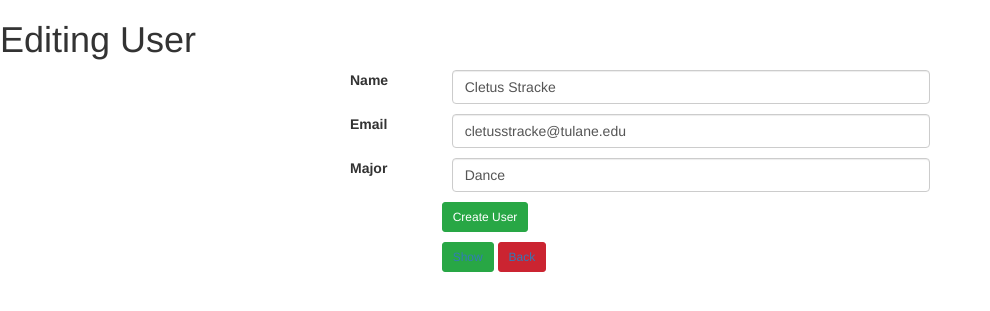
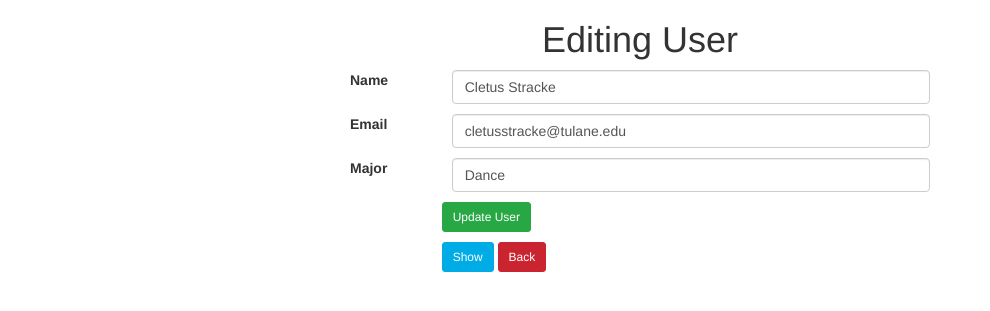
Before and after one commit to mpwint/CMPS3300-project, a Rails app: page /users/1/edit in a window 1280 px wide. Shown: the part 52-363 px from the top of the page, without its empty margins (0-990 px from the left). Run offline with Rails 7, Linux system fonts and the light colour scheme; style sheets or scripts are compiled from the project's sources.

Commit message:
DRY buttons and forms

```diff
--- a/app/assets/stylesheets/application.css
+++ b/app/assets/stylesheets/application.css
@@ -14,6 +14,16 @@
  *= require_self
  */
 
+h1 {
+    text-align: center;
+}
+
+.btn-primary.btn-blue {
+color: #fff;
+background-color: #00ace6;
+border-color: #00ace6
+}
+
 .btn-primary.btn-green {
 color: #fff;
 background-color: #28a745;
--- a/app/views/layouts/_navbar.html.erb
+++ b/app/views/layouts/_navbar.html.erb
@@ -24,8 +24,8 @@
     <ul class="nav navbar-nav navbar-right">
       <% if user_signed_in? %>
         <li><a href = <%= edit_user_registration_path(current_user) %>><span class="glyphicon glyphicon-user"></span><%= current_user.email %></a></li>
-        <li><a href="/users/sign_out"><span class="glyphicon glyphicon-log-in"></span> Logout </a></li>
-      <% else %>
+        <li><%= link_to "Logout", destroy_user_session_path, method: :delete, :class => 'glyphicon glyphicon-log-in' %></li>
+        <% else %>
         <li><a href="/users/sign_in"><span class="glyphicon glyphicon-log-in"></span> Login </a></li>
       <% end %>
     </ul>
--- a/app/views/posts/_form.html.erb
+++ b/app/views/posts/_form.html.erb
@@ -45,7 +45,7 @@
   </div>
 
   <div class="actions col-xs-12 col-sm-6 col-sm-offset-4">
-    <%= form.submit %>
+    <%= form.submit nil, :class => "btn btn-sm btn-primary btn-green" %>
   </div>
 
 <% end %>
--- a/app/views/posts/edit.html.erb
+++ b/app/views/posts/edit.html.erb
@@ -3,6 +3,6 @@
 <%= render 'form', post: @post %>
 
 <div class="actions col-xs-12 col-sm-6 col-sm-offset-4">
-  <button class="btn btn-sm btn-primary btn-green"><%= link_to 'Show', @post %></button>
-  <button class="btn btn-sm btn-primary btn-red"><%= link_to 'Back', posts_path %></button>
+  <%= link_to 'Show', @post, :class => "btn btn-sm btn-primary btn-blue" %>
+  <%= link_to 'Back', posts_path, :class => "btn btn-sm btn-primary btn-red" %>
 </div>
--- a/app/views/posts/new.html.erb
+++ b/app/views/posts/new.html.erb
@@ -1,6 +1,4 @@
-<div class="center col-xs-12 col-sm-6 col-sm-offset-4">
-  <h1>New Post</h1>
-</div>
+<h1>New Post</h1>
 
 <%= render 'form', post: @post %>
 
--- a/app/views/users/_form.html.erb
+++ b/app/views/users/_form.html.erb
@@ -45,6 +45,6 @@
   </div>
 
   <div class="actions col-xs-12 col-sm-6 col-sm-offset-4">
-    <button class="btn btn-sm btn-primary btn-green" type="submit">Create User</button>
+    <%= form.submit nil, :class => "btn btn-sm btn-primary btn-green" %>
   </div>
 <% end %>
--- a/app/views/users/edit.html.erb
+++ b/app/views/users/edit.html.erb
@@ -3,6 +3,6 @@
 <%= render 'form', user: @user %>
 
 <div class="actions col-xs-12 col-sm-6 col-sm-offset-4">
-  <button class="btn btn-sm btn-primary btn-green"><%= link_to 'Show', @user %></button>
-  <button class="btn btn-sm btn-primary btn-red"><%= link_to 'Back', users_path %></button>
+  <%= link_to 'Show', @user, :class => "btn btn-sm btn-primary btn-blue" %>
+  <%= link_to 'Back', users_path, :class => "btn btn-sm btn-primary btn-red" %>
 </div>
--- a/app/views/users/new.html.erb
+++ b/app/views/users/new.html.erb
@@ -1,6 +1,4 @@
-<div class="center col-xs-12 col-sm-6 col-sm-offset-4">
-  <h1>New User</h1>
-</div>
+<h1>New User</h1>
 
 <%= render 'form', user: @user %>
 
```
